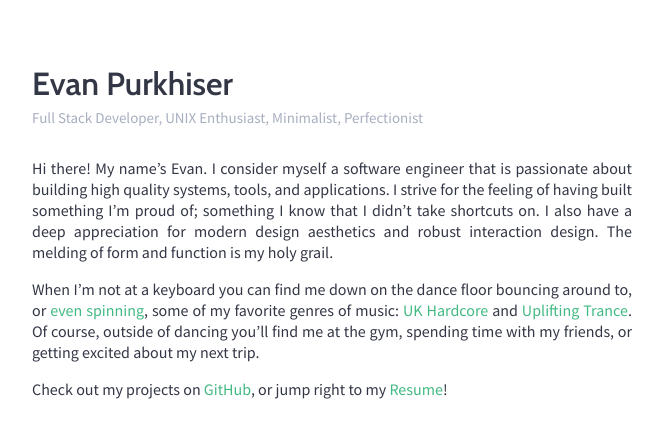
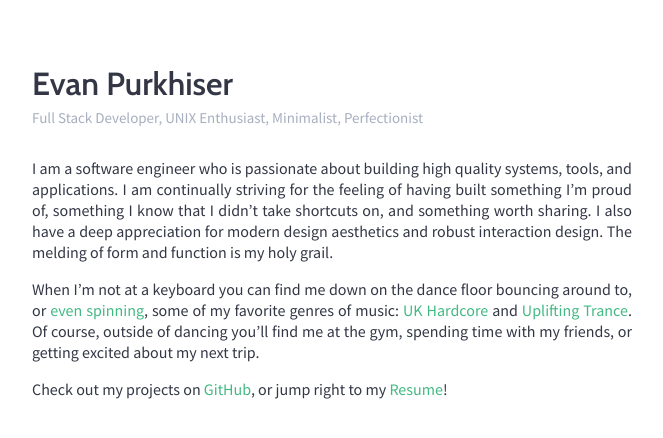
Before and after one commit to evanpurkhiser/evanpurkhiser.com, a Jekyll site: the page built from index.md, in a window 1280 px wide. Shown: the top 438 px of the page, without its empty margins (308-971 px from the left). Built offline with Jekyll 4.4.1, drawn with Linux system fonts in a browser that asks for light colours; nearby versions of some CDN libraries.

Commit message:
More revisions

```diff
--- a/index.md
+++ b/index.md
@@ -2,12 +2,12 @@
 title: About
 ---
 
-Hi there! My name's Evan. I consider myself a software engineer that is
-passionate about building high quality systems, tools, and applications. I
-strive for the feeling of having built something I'm proud of; something I know
-that I didn't take shortcuts on. I also have a deep appreciation for modern
-design aesthetics and robust interaction design. The melding of form and
-function is my holy grail.
+I am a software engineer who is passionate about building high quality systems,
+tools, and applications. I am continually striving for the feeling of having
+built something I'm proud of, something I know that I didn't take shortcuts on,
+and something worth sharing. I also have a deep appreciation for modern design
+aesthetics and robust interaction design. The melding of form and function is
+my holy grail.
 
 When I'm not at a keyboard you can find me down on the dance floor bouncing
 around to, or [even spinning](https://soundcloud.com/evanpurkhiser), some of my
```
